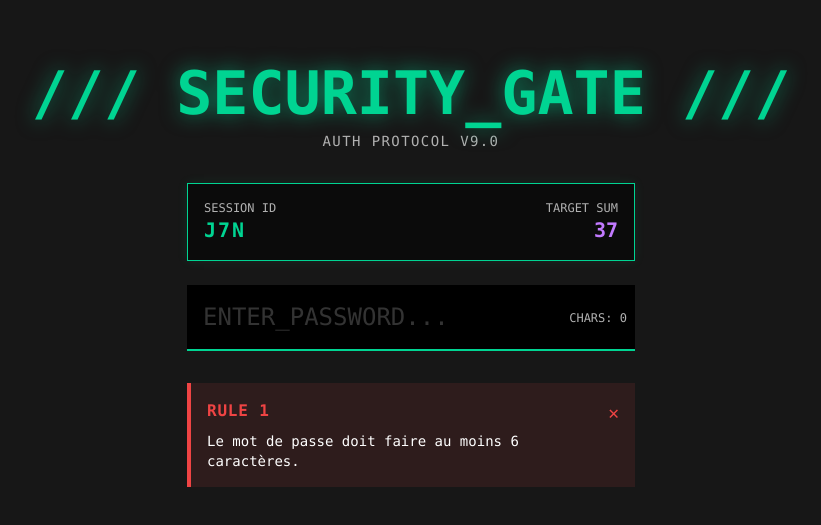
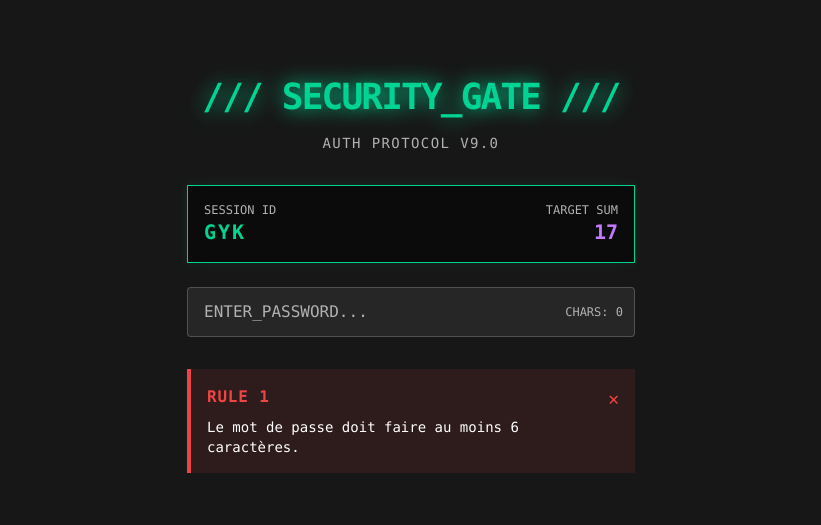
Before and after one commit to Sekaivi/MissionADA42, a Next.js app: page /alpha/password-game in a window 1280 px wide. Shown: the part 151-676 px from the top of the page, without its empty margins (229-1050 px from the left). Built offline with nearby package versions, Linux system fonts and the light colour scheme.

Commit message:
fix(passwordgame) use of components

```diff
--- a/src/app/alpha/password-game/page.tsx
+++ b/src/app/alpha/password-game/page.tsx
@@ -3,8 +3,10 @@
 import React, { useEffect, useMemo, useState } from 'react';
 
 import { SecurityHud } from '@/components/PasswordHUD';
-import { PasswordInput } from '@/components/PasswordInput';
 import { RuleItem } from '@/components/RuleItem';
+import { AlphaInput } from '@/components/alpha/AlphaInput';
+import { AlphaSuccess } from '@/components/alpha/AlphaSuccess';
+import { AlphaTitle } from '@/components/alpha/AlphaTitle';
 import { GameContext, RuleStatus } from '@/types/passwordGame';
 import { PASSWORD_RULES } from '@/utils/passwordRules';
 
@@ -12,21 +14,25 @@ export default function PasswordGame() {
     // --- STATE ---
     const [password, setPassword] = useState('');
 
-    // Valeurs aléatoires générées une seule fois au montage (Hydration safe)
-    const [context, setContext] = useState<GameContext | null>(null);
+    const [context] = useState<GameContext>(() => ({
+        sessionId: generateRandomId(),
+        requiredSum: Math.floor(Math.random() * 10) + 15,
+    }));
+
+    const [isMounted, setIsMounted] = useState(false);
 
     useEffect(() => {
-        setContext({
-            sessionId: generateRandomId(),
-            requiredSum: Math.floor(Math.random() * 10) + 30,
-        });
+        const timer = setTimeout(() => {
+            setIsMounted(true);
+        }, 0);
+
+        return () => clearTimeout(timer);
     }, []);
 
     // --- LOGIC ---
 
-    // Calculer l'état de chaque règle
     const ruleStates = useMemo(() => {
-        if (!context) return [];
+        if (!isMounted) return [];
 
         return PASSWORD_RULES.map((rule, index) => {
             const isValid = rule.validator(password, context);
@@ -44,43 +50,46 @@ export default function PasswordGame() {
 
             return { ...rule, status };
         });
-    }, [password, context]);
+    }, [password, context, isMounted]);
 
-    // DERIVED STATE (État dérivé)
-    // Au lieu d'un useEffect qui setGameState, on calcule la victoire directement.
-    // Si toutes les règles sont "valid", c'est gagné.
     const isWin = useMemo(() => {
-        if (!context || ruleStates.length === 0) return false;
+        if (!isMounted || ruleStates.length === 0) return false;
         return ruleStates.every((r) => r.status === 'valid');
-    }, [ruleStates, context]);
+    }, [ruleStates, isMounted]);
 
-    // Déterminer combien de règles afficher
     const visibleRules = useMemo(() => {
         const lastValidIndex = ruleStates.map((r) => r.status).lastIndexOf('valid');
         return ruleStates.slice(0, lastValidIndex + 2);
     }, [ruleStates]);
 
-    // SUPPRIMÉ : useEffect de vérification de victoire.
-
-    if (!context) return null;
+    if (!isMounted) return null;
 
     return (
         <div className="bg-background text-foreground selection:bg-brand-emerald flex min-h-screen w-full flex-col items-center justify-center p-4 font-mono selection:text-black">
-            {/* Header */}
             <div className="mb-8 text-center">
-                <h1 className="text-brand-emerald mb-2 text-4xl font-bold drop-shadow-[0_0_10px_rgba(0,212,146,0.6)] md:text-6xl">
-                    {'/// SECURITY_GATE ///'}
-                </h1>
+                <AlphaTitle>{'/// SECURITY_GATE ///'}</AlphaTitle>
                 <p className="text-muted text-sm tracking-widest uppercase">Auth Protocol v9.0</p>
             </div>
 
-            {/* HUD */}
             <SecurityHud sessionId={context.sessionId} targetSum={context.requiredSum} />
 
-            {/* Input */}
-            <PasswordInput value={password} onChange={setPassword} isLocked={false} />
+            <div className="relative mb-8 w-full max-w-md">
+                <AlphaInput
+                    value={password}
+                    onChange={(e) => setPassword(e.target.value)}
+                    disabled={isWin}
+                    variant={isWin ? 'success' : 'default'}
+                    placeholder="ENTER_PASSWORD..."
+                    autoComplete="off"
+                    spellCheck={false}
+                    className="pr-20"
+                />
 
-            {/* Rules List */}
+                <div className="text-muted pointer-events-none absolute top-1/2 right-3 -translate-y-1/2 text-xs">
+                    CHARS: {password.length}
+                </div>
+            </div>
+
             <div className="flex w-full max-w-md flex-col-reverse gap-2">
                 <div className="flex w-full flex-col transition-all">
                     {visibleRules.map((item) => (
@@ -88,29 +97,14 @@ export default function PasswordGame() {
                     ))}
                 </div>
             </div>
-
-            {/* Win State Overlay */}
-            {isWin && (
-                <div className="animate-in fade-in fixed inset-0 z-50 flex flex-col items-center justify-center bg-black/90 duration-500">
-                    <h2 className="text-brand-emerald mb-4 animate-bounce text-6xl font-bold">
-                        ACCESS GRANTED
-                    </h2>
-                    <p className="mb-8 text-xl text-white">System Unlocked.</p>
-                    <button
-                        onClick={() => window.location.reload()}
-                        className="border-brand-emerald text-brand-emerald hover:bg-brand-emerald border px-8 py-3 tracking-widest uppercase transition-all hover:text-black"
-                    >
-                        Reboot System
-                    </button>
-                </div>
-            )}
+            {isWin && <AlphaSuccess message={'/// ACCESS GRANTED ///'} />}
         </div>
     );
 }
 
 // --- HELPERS ---
 function generateRandomId() {
-    const chars = 'ABCDFGHIJKLMNOPQRSTUVWXYZ0123456789';
+    const chars = 'ABCDFGHIJKLMNOPQRSTUVWXYZ';
     let result = '';
     for (let i = 0; i < 3; i++) {
         result += chars.charAt(Math.floor(Math.random() * chars.length));
```
